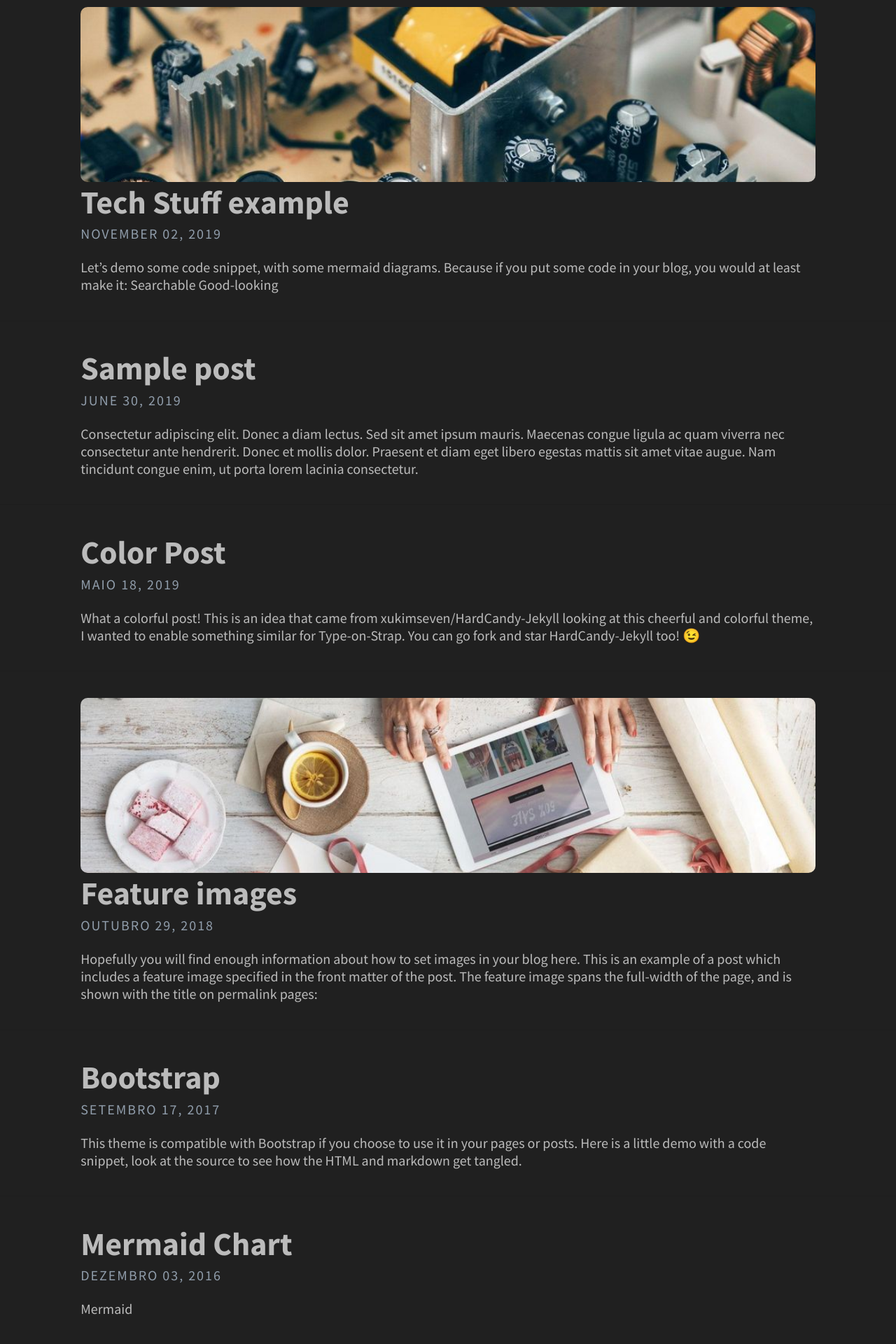
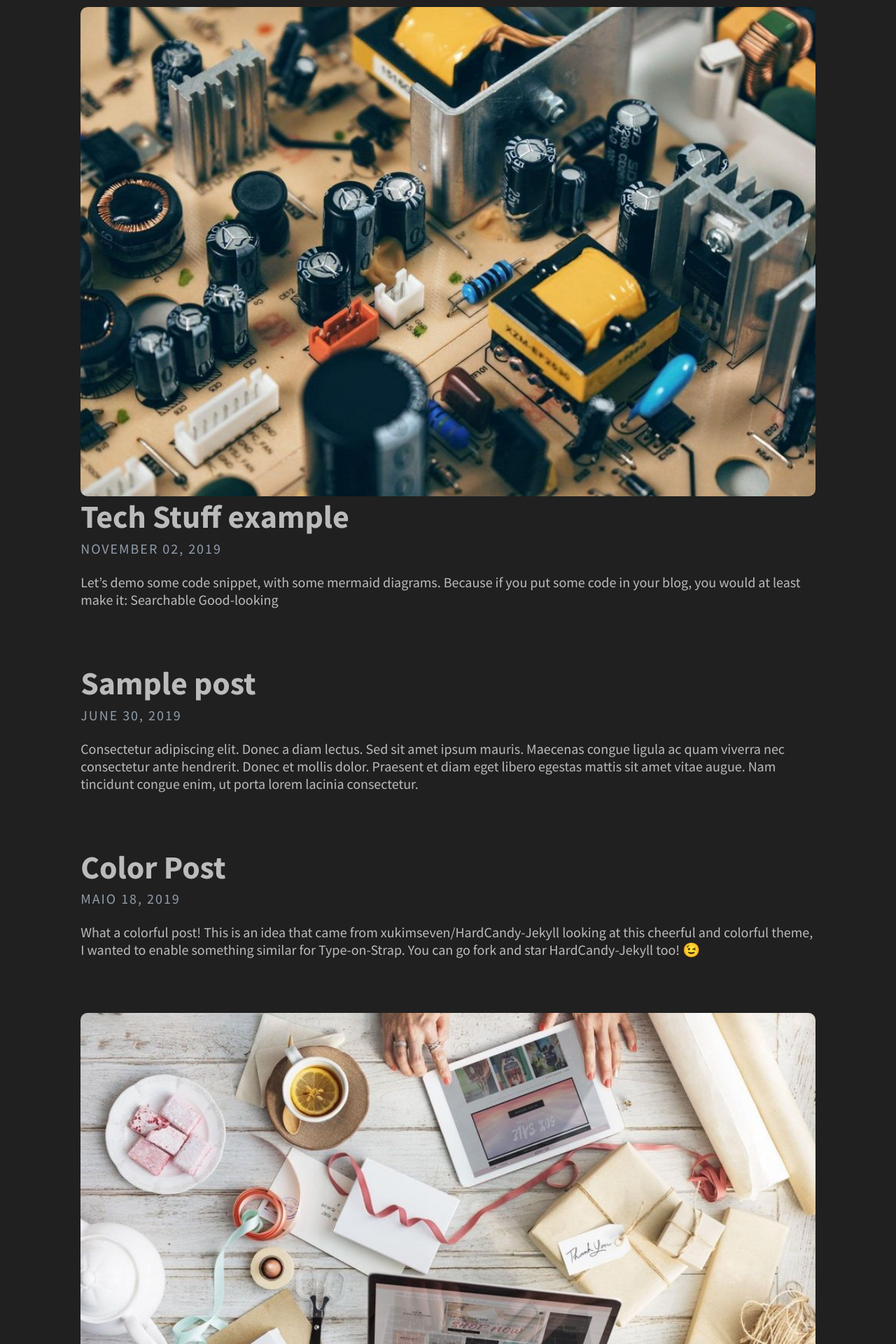
Before and after one commit to newmoddingg/newmoddingg.github.io, a Jekyll site: the page built from index.html, in a window 1280 px wide. Shown: the part 651-2571 px from the top of the page at 70% size. Built offline with Jekyll 4.4.1, drawn with Linux system fonts in a browser that asks for light colours; a script that is not in the unit is left out; the list of posts is cut into pages by our own code.

Commit message:
Update Style

```diff
--- a/_sass/layouts/_blog.scss
+++ b/_sass/layouts/_blog.scss
@@ -62,12 +62,12 @@
       overflow: hidden;
 
       @media (min-width: $break) {
-        height: 250px;
+        height: 100%;
       }
 
       //Smaller screen
       @media screen and (max-width: $break) {
-        height: 150px;
+        height: 100%;
       }
 
       img {
```
